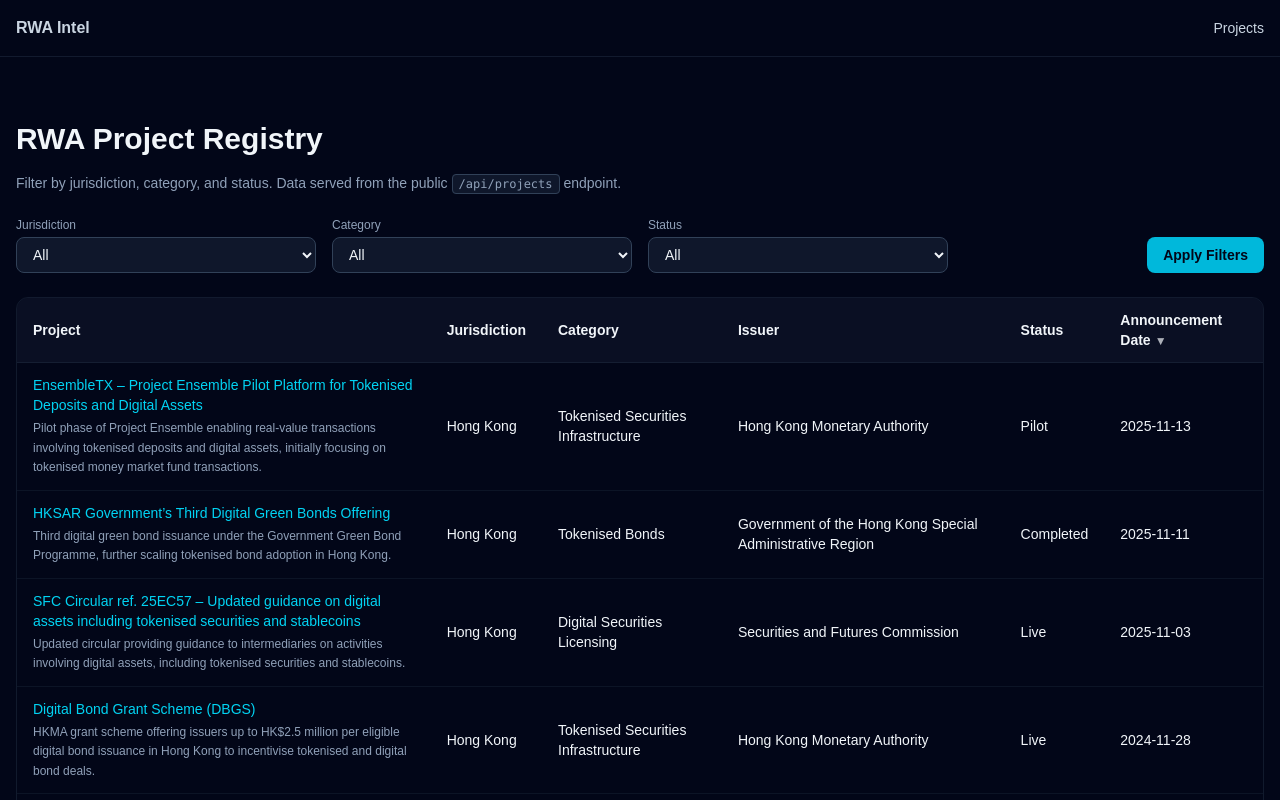
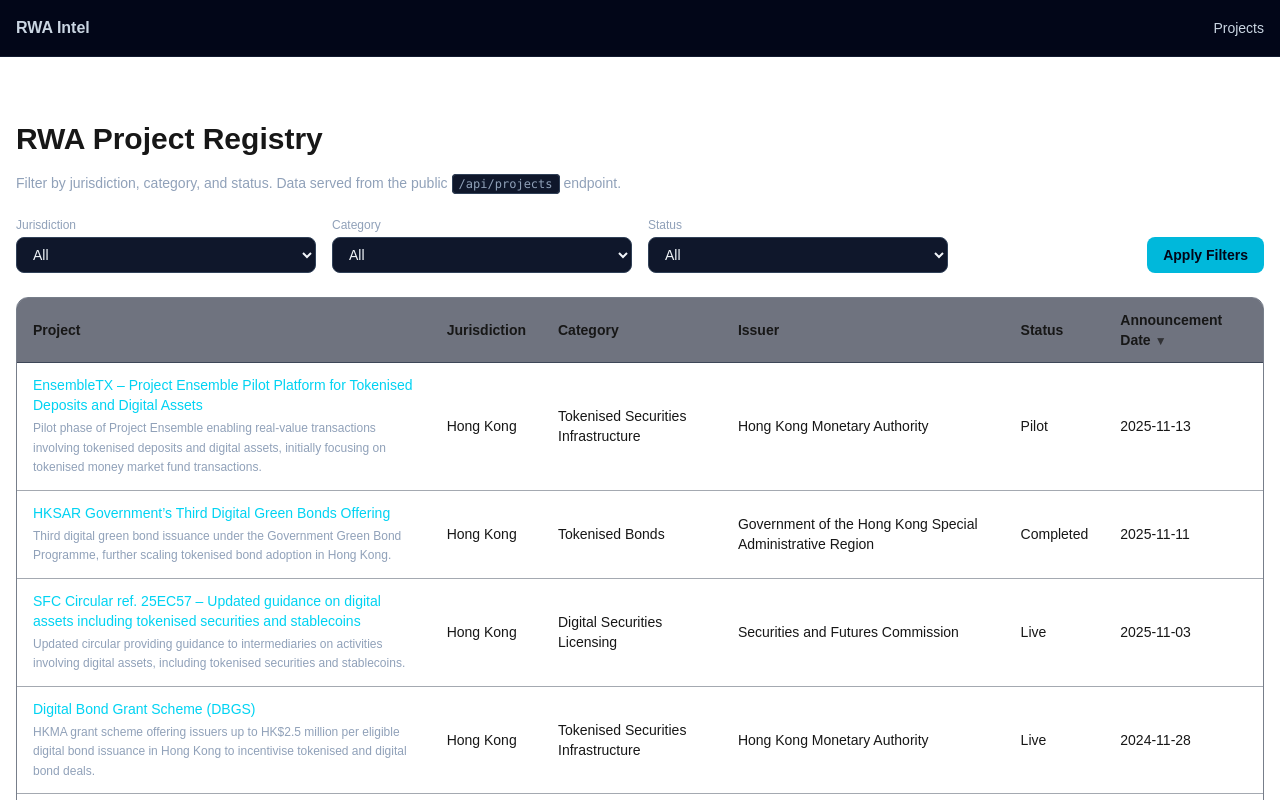
Before and after one commit to KenHuang21/rwa-intel-landing, a Next.js app: page /projects in a window 1280 px wide. Shown: the top 800 px of the page. Built offline with nearby package versions, Linux system fonts and the light colour scheme.

Commit message:
Apply global dark background and clean container styling

```diff
--- a/app/layout.tsx
+++ b/app/layout.tsx
@@ -25,8 +25,9 @@
   return (
     <html lang="en">
       <body
-        className={`${geistSans.variable} ${geistMono.variable} antialiased`}
-      >
+  className={`${geistSans.variable} ${geistMono.variable} antialiased bg-slate-950 text-slate-100`}
+>
+
         <nav className="w-full border-b border-slate-800/60 bg-slate-950">
   <div className="mx-auto max-w-7xl px-4 h-14 flex items-center justify-between">
     <div className="text-slate-300 font-semibold">RWA Intel</div>
--- a/app/projects/page.tsx
+++ b/app/projects/page.tsx
@@ -96,7 +96,7 @@
   });
 
   return (
-    <div className="mx-auto max-w-7xl px-4 py-16 text-slate-100 bg-slate-950 min-h-screen">
+    <div className="mx-auto max-w-7xl px-4 py-16 min-h-screen">
       <h1 className="text-3xl font-bold mb-4">RWA Project Registry</h1>
       <p className="text-slate-400 text-sm mb-6">
         Filter by jurisdiction, category, and status. Data served from the public
```
